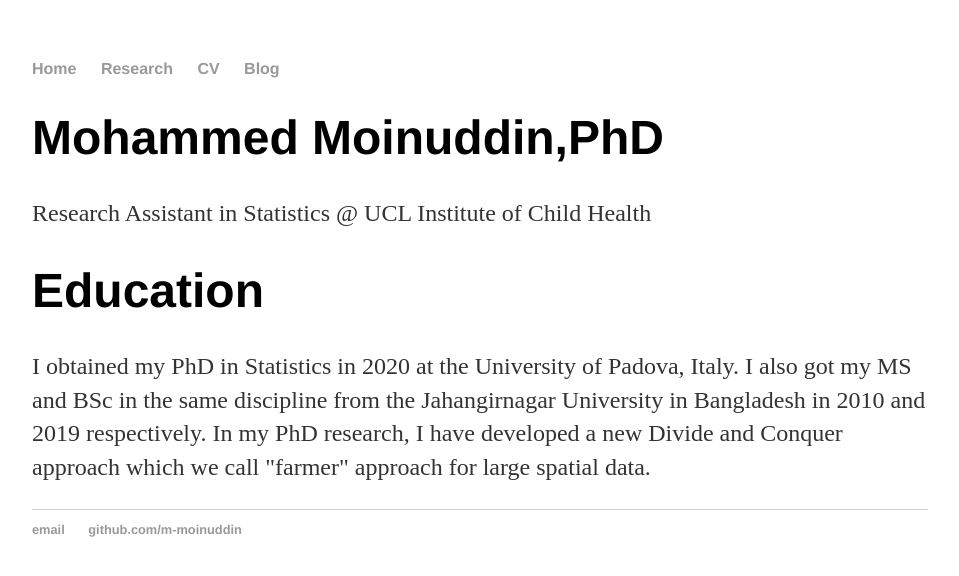
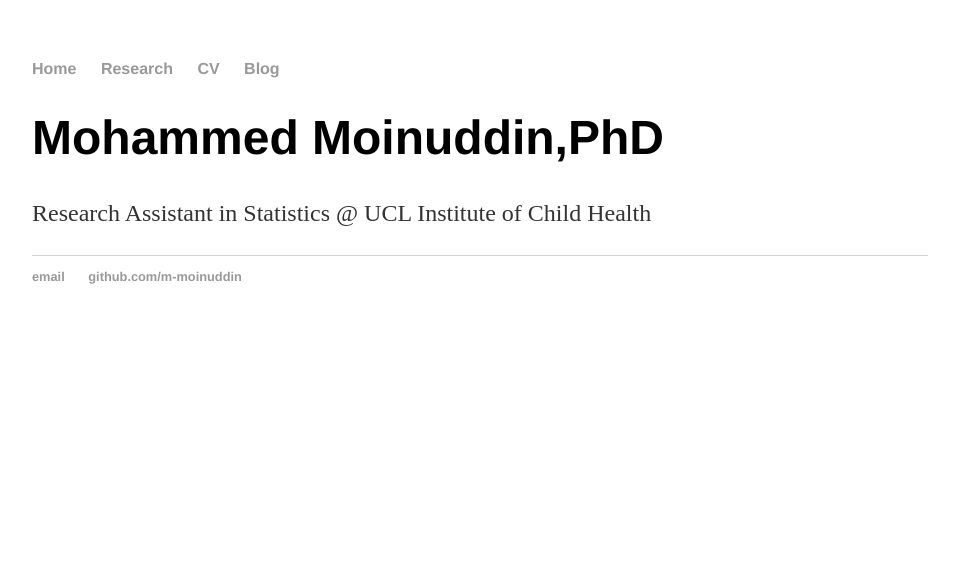
Before and after one commit to m-moinuddin/m-moinuddin.github.io, a Jekyll site: the page built from index.html, in a window 1280 px wide. Shown: the top 576 px of the page, without its empty margins (160-1119 px from the left). Built offline with Jekyll 4.4.1, drawn with Linux system fonts in a browser that asks for light colours.

Commit message:
Update index.html

```diff
--- a/index.html
+++ b/index.html
@@ -7,8 +7,3 @@ title: Mohammed Moinuddin | Medical Statistician
         <h1>Mohammed Moinuddin,PhD </h1>
 		<p>Research Assistant in Statistics @ UCL Institute of Child Health</p>
   </div><!-- /.blurb -->
-
-<div class="blurb">
-        <h1>Education </h1>
-		<p>I obtained my PhD in Statistics in 2020 at the University of Padova, Italy. I also got my MS and BSc in the same discipline from the Jahangirnagar University in Bangladesh in 2010 and 2019 respectively. In my PhD research, I have developed a new Divide and Conquer approach which we call "farmer" approach for large spatial data. </p>
-  </div><!-- /.blurb -->
```
